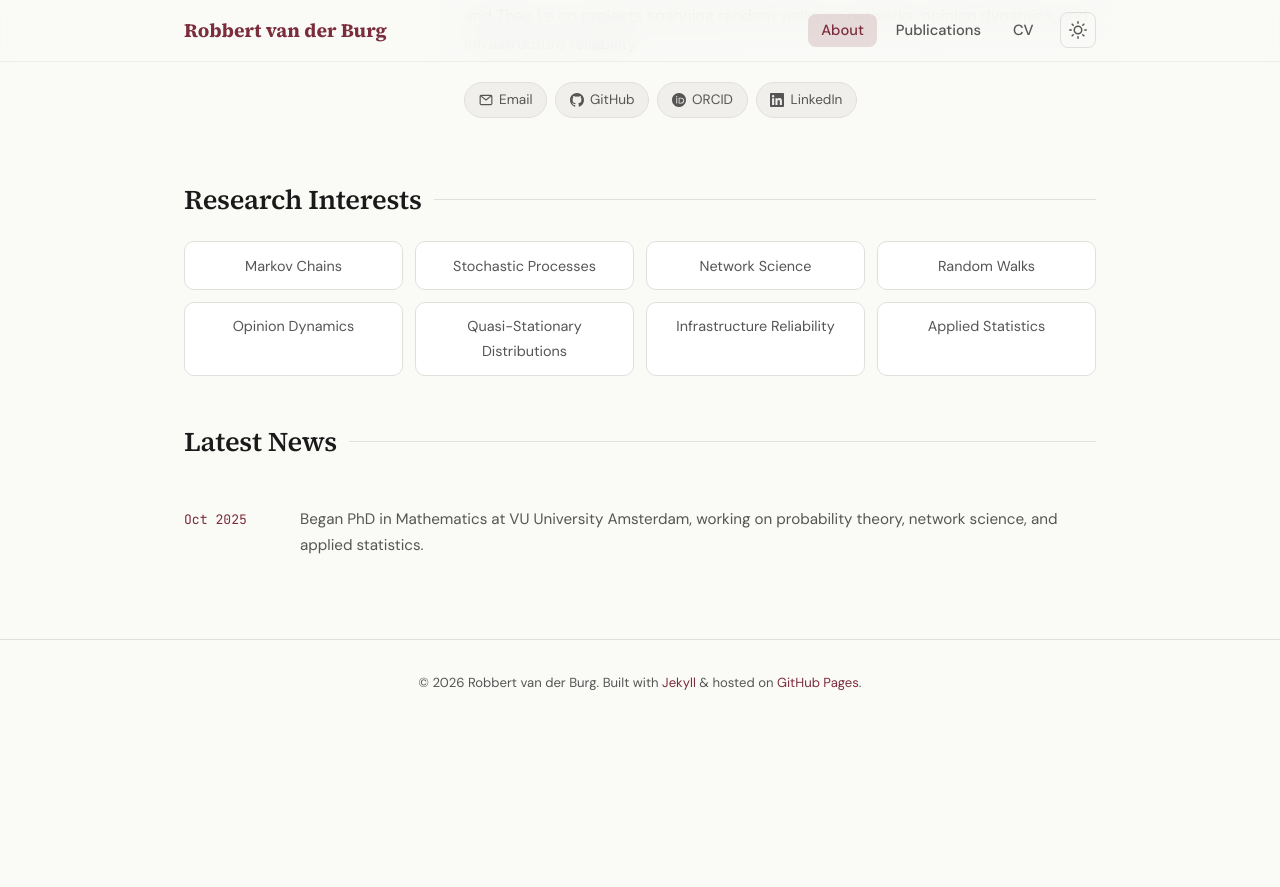
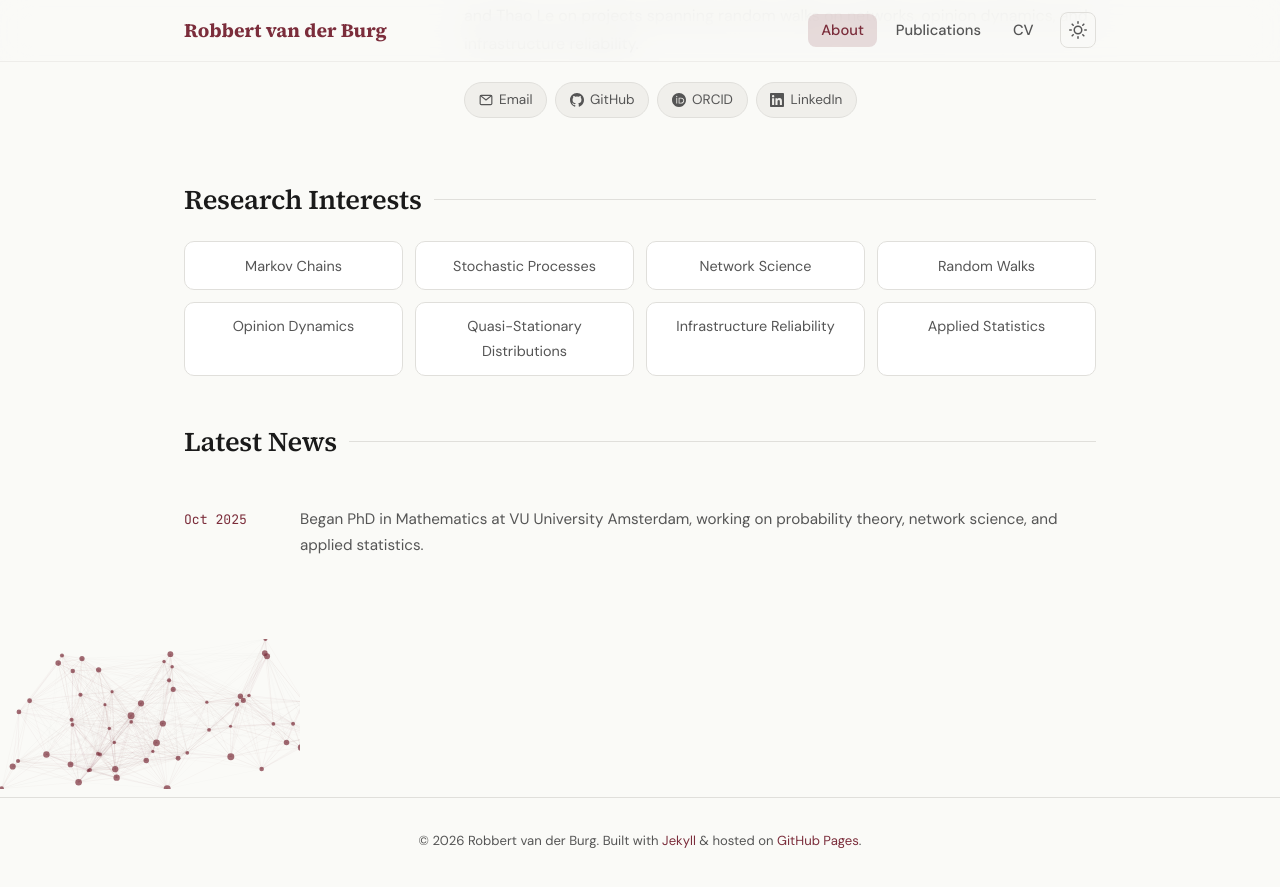
Before and after one commit to robbertvanderburg/robbertvanderburg.github.io, a Jekyll site: the page built from index.html, in a window 1280 px wide and 900 px high, scrolled down 735 px. Shown: the top 887 px of the window. Built offline with Jekyll 4.4.1, drawn with Linux system fonts in a browser that asks for light colours; before the commit the page ends 1477 px from its top, so only the background shows below that.

Commit message:
Add network footer and background canvas

```diff
--- a/_includes/footer.html
+++ b/_includes/footer.html
@@ -1,5 +1,10 @@
-<footer class="site-footer">
-  <div class="container">
-    <p>&copy; {{ 'now' | date: "%Y" }} {{ site.author.name }}. Built with <a href="https://jekyllrb.com" target="_blank">Jekyll</a> &amp; hosted on <a href="https://pages.github.com" target="_blank">GitHub Pages</a>.</p>
-  </div>
-</footer>
+<div class="network-footer-wrapper">
+  <canvas id="network-bg" class="network-canvas"></canvas>
+  <div class="network-fade"></div>
+  <footer class="site-footer">
+    <div class="container">
+      <p>&copy; {{ 'now' | date: "%Y" }} {{ site.author.name }}. Built with <a href="https://jekyllrb.com" target="_blank">Jekyll</a> &amp; hosted on <a href="https://pages.github.com" target="_blank">GitHub Pages</a>.</p>
+    </div>
+  </footer>
+</div>
+<script src="{{ '/assets/js/network.js' | relative_url }}"></script>
```
